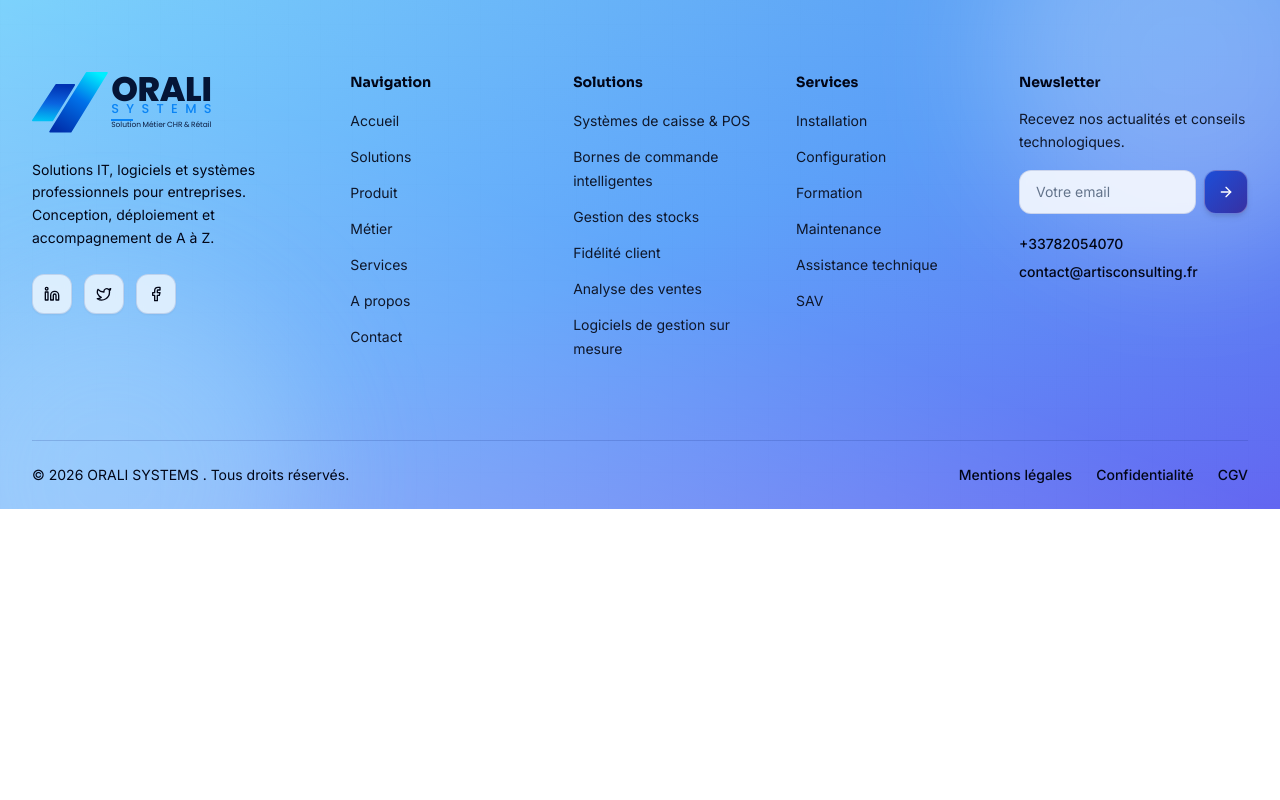
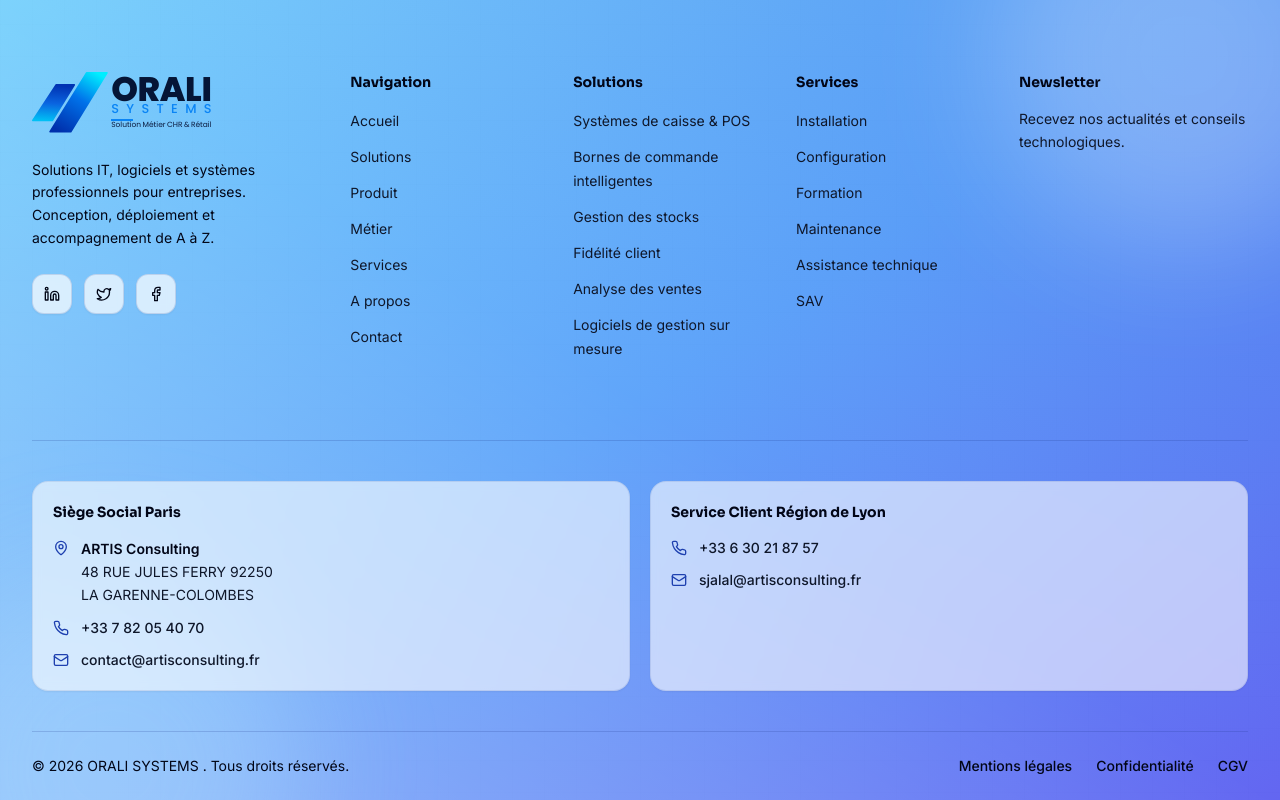
Before and after one commit to zakaria-glitch000/crea, a React (Vite) app: page /nf525 in a window 1280 px wide. Shown: the part 1823-2623 px from the top of the page. Before the commit the page ends 2332 px from the top, so only its background shows below. Built offline with nearby package versions, Linux system fonts and the light colour scheme; no server answers.

Commit message:
Fix product images on Vercel

```diff
--- a/package.json
+++ b/package.json
@@ -11,7 +11,7 @@
     "typecheck": "tsc --noEmit -p tsconfig.app.json"
   },
   "dependencies": {
-    "@emailjs/browser": "^5.0.2",
+    "@emailjs/browser": "^5.0.3",
     "@supabase/supabase-js": "^2.57.4",
     "framer-motion": "^14.0.0",
     "lucide-react": "^0.446.0",
--- a/src/components/Contact.tsx
+++ b/src/components/Contact.tsx
@@ -8,16 +8,80 @@
   Send,
   CheckCircle2,
   ArrowRight,
+  AlertCircle,
+  Loader2,
 } from 'lucide-react';
 import { COMPANY } from '@/data/content';
 import { Reveal, SectionTag } from './ui/Reveal';
+import emailjs from '@emailjs/browser';
+/* =====================================================
+   ENVOI DES EMAILS (EmailJS)
+   1. Installe : npm install @emailjs/browser
+   2. Configure les variables dans .env.local :
+      VITE_EMAILJS_SERVICE_ID=service_xxxxxxx
+      VITE_EMAILJS_TEMPLATE_ID=template_xxxxxxx
+      VITE_EMAILJS_PUBLIC_KEY=xxxxxxxxxxxx
+   3. Ajoute les mêmes variables dans Vercel > Settings >
+      Environment Variables, puis redéploie le site.
+===================================================== */
+
+const EMAILJS_SERVICE_ID = import.meta.env.VITE_EMAILJS_SERVICE_ID as string | undefined;
+const EMAILJS_TEMPLATE_ID = import.meta.env.VITE_EMAILJS_TEMPLATE_ID as string | undefined;
+const EMAILJS_PUBLIC_KEY = import.meta.env.VITE_EMAILJS_PUBLIC_KEY as string | undefined;
 
 export function Contact() {
   const [submitted, setSubmitted] = useState(false);
+  const [loading, setLoading] = useState(false);
+  const [error, setError] = useState<string | null>(null);
 
-  const handleSubmit = (e: React.FormEvent<HTMLFormElement>) => {
+  const handleSubmit = async (e: React.FormEvent<HTMLFormElement>) => {
     e.preventDefault();
-    setSubmitted(true);
+    if (loading) return;
+
+    const form = e.currentTarget;
+    const data = new FormData(form);
+
+    // Honeypot anti-spam : ce champ doit rester vide.
+    if (String(data.get('botcheck') ?? '').trim() !== '') return;
+
+    if (!EMAILJS_SERVICE_ID || !EMAILJS_TEMPLATE_ID || !EMAILJS_PUBLIC_KEY) {
+      setError(
+        "Le formulaire n'est pas encore configuré. Veuillez réessayer plus tard.",
+      );
+      return;
+    }
+
+    const templateParams = {
+      name: String(data.get('name') ?? '').trim(),
+      company: String(data.get('company') ?? '').trim(),
+      email: String(data.get('email') ?? '').trim(),
+      phone: String(data.get('phone') ?? '').trim(),
+      message: String(data.get('message') ?? '').trim(),
+      subject: `Nouveau message de ${String(data.get('name') ?? '').trim()} — site ORALI SYSTEMS`,
+      from_name: 'Site ORALI SYSTEMS',
+    };
+
+    setLoading(true);
+    setError(null);
+
+    try {
+      await emailjs.send(
+        EMAILJS_SERVICE_ID,
+        EMAILJS_TEMPLATE_ID,
+        templateParams,
+        { publicKey: EMAILJS_PUBLIC_KEY },
+      );
+
+      setSubmitted(true);
+      form.reset();
+    } catch (err) {
+      console.error('Erreur EmailJS lors de l’envoi du formulaire :', err);
+      setError(
+        "Une erreur est survenue lors de l'envoi. Vérifiez la configuration EmailJS puis réessayez.",
+      );
+    } finally {
+      setLoading(false);
+    }
   };
 
   return (
@@ -95,6 +159,16 @@
                   </div>
 
                   <form onSubmit={handleSubmit} className="space-y-4">
+                    {/* Honeypot anti-spam (invisible) */}
+                    <input
+                      type="text"
+                      name="botcheck"
+                      className="hidden"
+                      tabIndex={-1}
+                      autoComplete="off"
+                      aria-hidden="true"
+                    />
+
                     <div className="grid grid-cols-1 gap-4 sm:grid-cols-2">
                       <Field
                         label="Nom"
@@ -136,29 +210,47 @@
                         className="mb-1.5 block text-sm font-medium text-slate-700"
                       >
                         Message
+                        <span className="ml-1 text-blue-600">*</span>
                       </label>
 
                       <textarea
                         id="contact-message"
                         name="message"
                         rows={4}
+                        required
                         placeholder=""
                         className="w-full resize-y rounded-xl border border-slate-200 bg-white px-4 py-2.5 text-sm leading-6 text-slate-900 outline-none transition-all duration-300 placeholder:text-slate-400 focus:border-sky-400 focus:ring-4 focus:ring-sky-500/10"
                       />
                     </div>
 
+                    {/* Erreur */}
+                    {error && (
+                      <div
+                        role="alert"
+                        className="flex items-start gap-3 rounded-xl border border-red-100 bg-red-50 px-4 py-3 text-sm leading-5 text-red-700"
+                      >
+                        <AlertCircle className="mt-0.5 h-4 w-4 shrink-0" />
+                        <span>{error}</span>
+                      </div>
+                    )}
+
                     {/* Submit button */}
                     <button
                       type="submit"
-                      className="group/button relative inline-flex w-full items-center justify-center gap-3 overflow-hidden rounded-xl bg-gradient-to-r from-sky-500 to-blue-700 px-6 py-3.5 text-sm font-semibold text-white shadow-lg shadow-blue-600/20 transition-all duration-300 hover:-translate-y-0.5 hover:shadow-xl hover:shadow-blue-600/30 focus:outline-none focus:ring-2 focus:ring-sky-400 focus:ring-offset-2 sm:w-auto"
+                      disabled={loading}
+                      className="group/button relative inline-flex w-full items-center justify-center gap-3 overflow-hidden rounded-xl bg-gradient-to-r from-sky-500 to-blue-700 px-6 py-3.5 text-sm font-semibold text-white shadow-lg shadow-blue-600/20 transition-all duration-300 hover:-translate-y-0.5 hover:shadow-xl hover:shadow-blue-600/30 focus:outline-none focus:ring-2 focus:ring-sky-400 focus:ring-offset-2 disabled:cursor-not-allowed disabled:opacity-70 disabled:hover:translate-y-0 sm:w-auto"
                     >
                       <span className="absolute inset-0 -translate-x-full bg-gradient-to-r from-transparent via-white/20 to-transparent transition-transform duration-700 group-hover/button:translate-x-full" />
 
                       <span className="relative z-10">
-                        Envoyer le message
+                        {loading ? 'Envoi en cours…' : 'Envoyer le message'}
                       </span>
 
-                      <Send className="relative z-10 h-4 w-4 transition-transform duration-300 group-hover/button:translate-x-1" />
+                      {loading ? (
+                        <Loader2 className="relative z-10 h-4 w-4 animate-spin" />
+                      ) : (
+                        <Send className="relative z-10 h-4 w-4 transition-transform duration-300 group-hover/button:translate-x-1" />
+                      )}
                     </button>
 
                     <p className="text-xs leading-5 text-slate-400">
--- a/src/components/Footer.tsx
+++ b/src/components/Footer.tsx
@@ -1,4 +1,4 @@
-import { Linkedin, Twitter, Facebook, ArrowRight } from 'lucide-react';
+import { Linkedin, Twitter, Facebook, ArrowRight, MapPin, Phone, Mail } from 'lucide-react';
 import { Link } from 'react-router-dom';
 import { NAV_LINKS, SOLUTIONS, SERVICES, COMPANY } from '@/data/content';
 import { Logo } from './ui/Logo';
@@ -12,6 +12,23 @@
   label: s.title,
   href: '/#services',
 }));
+
+const OFFICES = [
+  {
+    title: 'Siège Social Paris',
+    name: 'ARTIS Consulting',
+    address: ['48 RUE JULES FERRY 92250', 'LA GARENNE-COLOMBES'],
+    phone: '+33 7 82 05 40 70',
+    email: 'contact@artisconsulting.fr',
+  },
+  {
+    title: 'Service Client Région de Lyon',
+    name: null,
+    address: null,
+    phone: '+33 6 30 21 87 57',
+    email: 'sjalal@artisconsulting.fr',
+  },
+];
 
 export function Footer() {
   return (
@@ -111,28 +128,64 @@
               className="mt-4"
             >
               <div className="flex gap-2">
-                <input
-                  type="email"
-                  placeholder="Votre email"
-                  aria-label="Votre adresse email"
-                  className="w-full rounded-xl border border-blue-900/15 bg-white/85 px-4 py-2.5 text-sm text-slate-950 placeholder:text-slate-500 outline-none backdrop-blur-sm transition-all focus:border-blue-700 focus:bg-white focus:ring-2 focus:ring-blue-700/15"
-                />
 
-                <button
-                  type="submit"
-                  aria-label="S'abonner"
-                  className="flex h-11 w-11 shrink-0 items-center justify-center rounded-xl border border-white/30 bg-gradient-to-br from-blue-700 to-indigo-800 text-white shadow-md transition-all duration-300 hover:-translate-y-0.5 hover:shadow-lg hover:shadow-blue-900/20"
-                >
-                  <ArrowRight className="h-4 w-4" />
-                </button>
+
+
               </div>
             </form>
+          </div>
+        </div>
 
-            <div className="mt-5 space-y-2 text-sm font-medium text-slate-950">
-              <div>{COMPANY.phone}</div>
-              <div>{COMPANY.email}</div>
+        {/* Contact / Agences */}
+        <div className="grid grid-cols-1 gap-5 border-t border-blue-900/20 py-10 md:grid-cols-2">
+          {OFFICES.map((office) => (
+            <div
+              key={office.title}
+              className="rounded-2xl border border-blue-900/10 bg-white/60 p-5 shadow-sm backdrop-blur-sm transition-all duration-300 hover:-translate-y-0.5 hover:bg-white/80 hover:shadow-lg"
+            >
+              <h4 className="font-display text-sm font-bold text-slate-950">
+                {office.title}
+              </h4>
+
+              <ul className="mt-4 space-y-3 text-sm text-slate-900">
+                {office.address && (
+                  <li className="flex items-start gap-3">
+                    <MapPin className="mt-0.5 h-4 w-4 shrink-0 text-blue-800" />
+                    <span className="leading-relaxed">
+                      <span className="font-semibold text-slate-950">
+                        {office.name}
+                      </span>
+                      {office.address.map((line) => (
+                        <span key={line} className="block">
+                          {line}
+                        </span>
+                      ))}
+                    </span>
+                  </li>
+                )}
+
+                <li className="flex items-center gap-3">
+                  <Phone className="h-4 w-4 shrink-0 text-blue-800" />
+                  <a
+                    href={`tel:${office.phone.replace(/\s/g, '')}`}
+                    className="font-medium transition-colors duration-200 hover:text-white"
+                  >
+                    {office.phone}
+                  </a>
+                </li>
+
+                <li className="flex items-center gap-3">
+                  <Mail className="h-4 w-4 shrink-0 text-blue-800" />
+                  <a
+                    href={`mailto:${office.email}`}
+                    className="break-all font-medium transition-colors duration-200 hover:text-white"
+                  >
+                    {office.email}
+                  </a>
+                </li>
+              </ul>
             </div>
-          </div>
+          ))}
         </div>
 
         {/* Bottom bar */}
--- a/src/data/content.ts
+++ b/src/data/content.ts
@@ -973,9 +973,9 @@
 
   tagline: 'ARTIS Consulting',
 
-  address: 'R8 RUE JULES FERRY 92250 La Garenne-Colombes PARIS',
+  address: '48 RUE JULES FERRY 92250 LA GARENNE-COLOMBES',
 
-  phone: ' +33782054070',
+  phone: '+33 7 82 05 40 70',
 
   email: 'contact@artisconsulting.fr',
 
```
Also changed, not shown: 1 other file (tests, documents, lock files or other folders).
